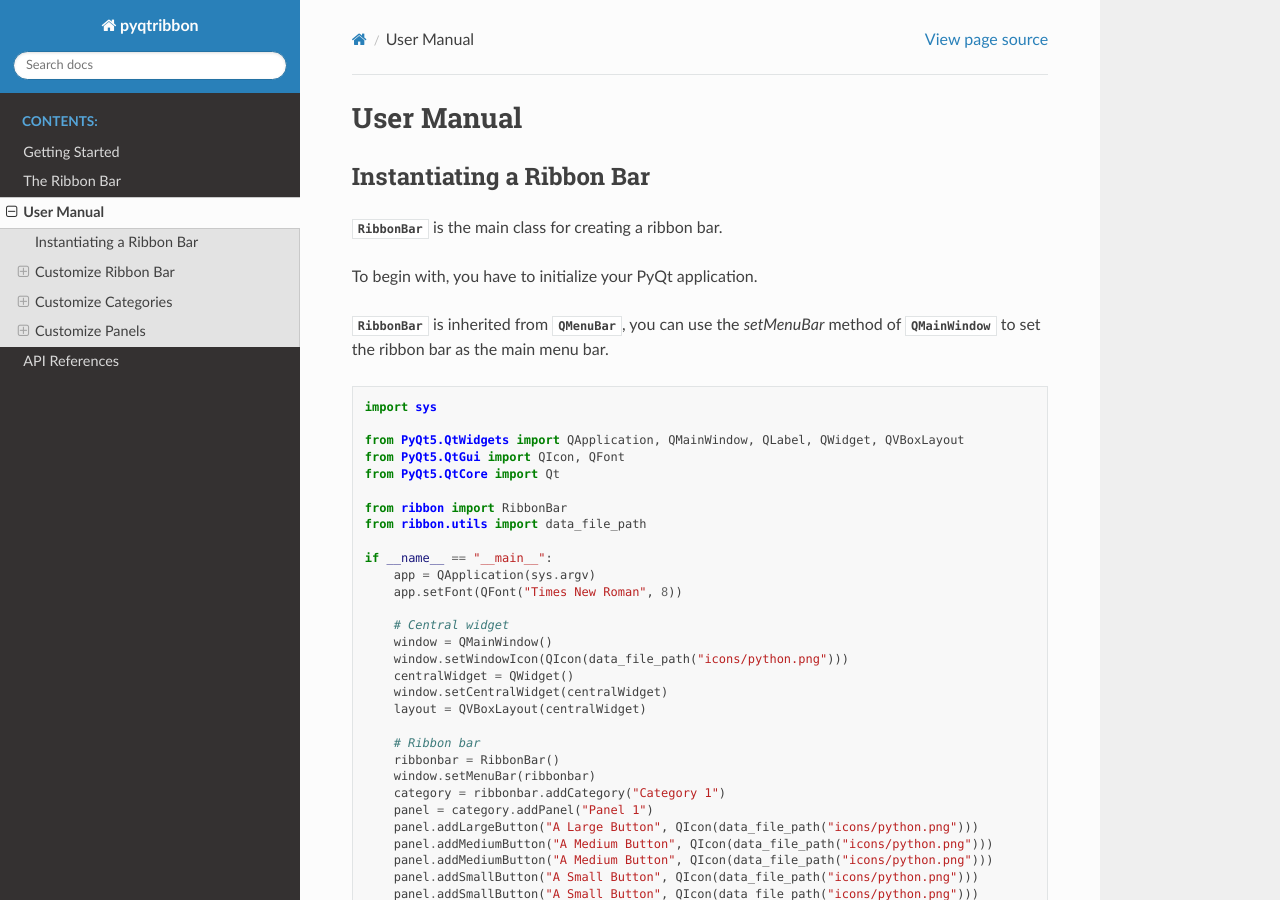
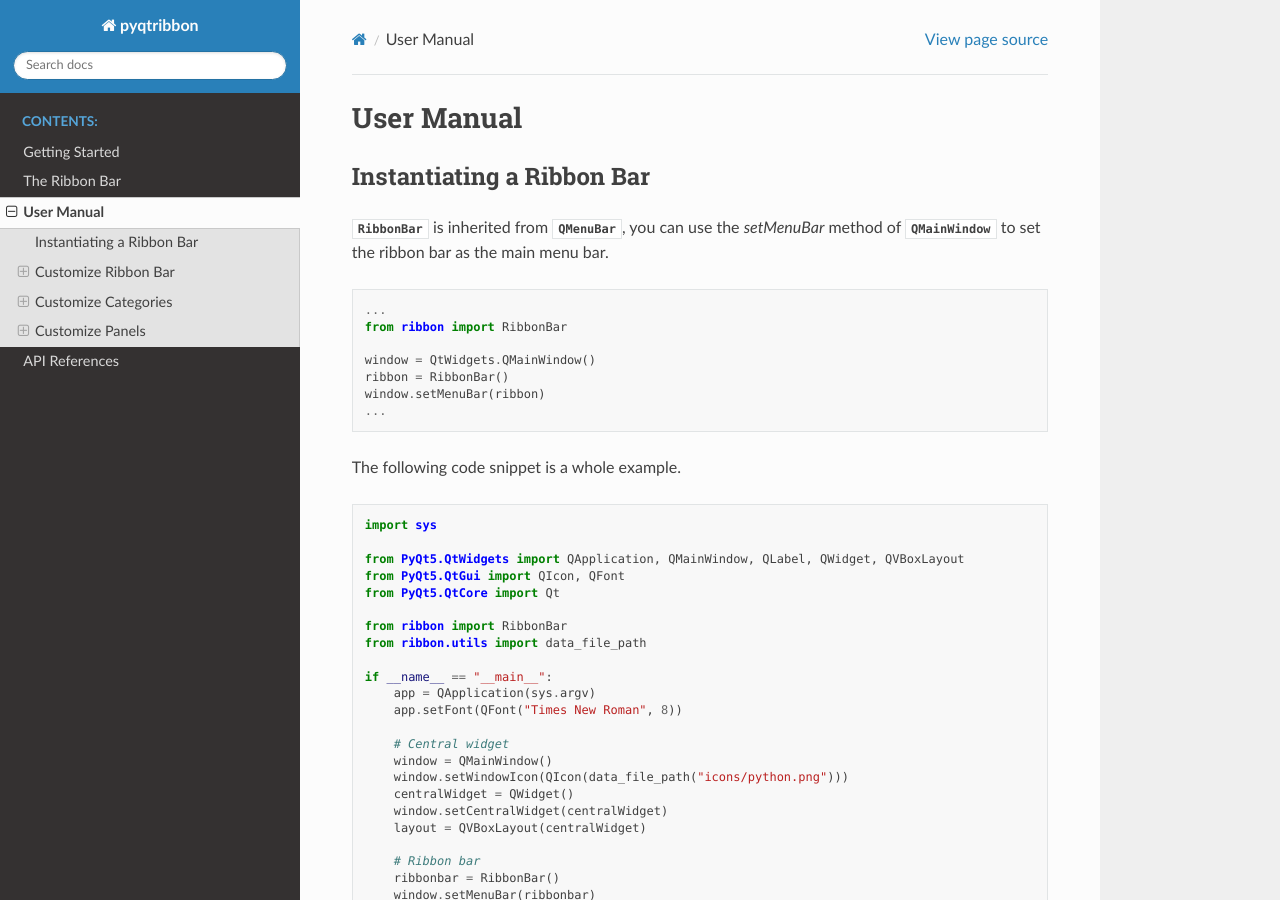
Before and after one commit to haiiliin/pyqtribbon, a Sphinx documentation site: the page built from docs/source/user.rst, in a window 1280 px wide and 900 px high. Built offline with Sphinx 7.4.7 and the Read the Docs theme 2.0.0, drawn with Linux system fonts in a browser that asks for light colours.

Commit message:
Update user manual

```diff
--- a/docs/source/user.rst
+++ b/docs/source/user.rst
@@ -5,12 +5,20 @@ User Manual
 Instantiating a Ribbon Bar
 --------------------------
 
-:py:class:`~ribbon.ribbonbar.RibbonBar` is the main class for creating a ribbon bar.
-
-To begin with, you have to initialize your PyQt application.
-
 :py:class:`~ribbon.ribbonbar.RibbonBar` is inherited from :py:class:`~PyQt5.QtWidgets.QMenuBar`,
 you can use the `setMenuBar` method of :py:class:`~PyQt5.QtWidgets.QMainWindow` to set the ribbon bar as the main menu bar.
+
+.. code-block:: python
+
+    ...
+    from ribbon import RibbonBar
+
+    window = QtWidgets.QMainWindow()
+    ribbon = RibbonBar()
+    window.setMenuBar(ribbon)
+    ...
+
+The following code snippet is a whole example.
 
 .. literalinclude:: tutorial-ribbonbar.py
     :language: python
```
Also changed, not shown: docs/source/_images/example.png, docs/source/_images/main-interface - Copy.png (deleted).
